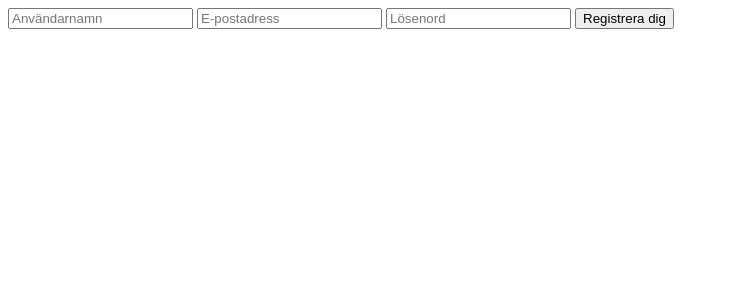
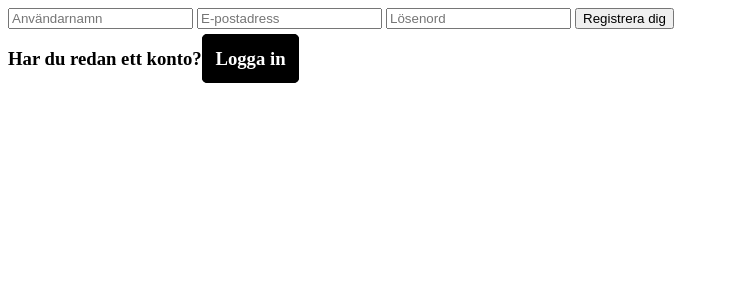
Before and after one commit to xzzaaa/FULLSTACK, a PHP site: page /register.php in a window 1280 px wide. Shown: the top 300 px of the page, without its empty margins (0-729 px from the left). Run offline with PHP 8.4, Linux system fonts and the light colour scheme.

Commit message:
bodi commit

```diff
--- a/public_html/register.php
+++ b/public_html/register.php
@@ -58,6 +58,10 @@ if ($_SERVER['REQUEST_METHOD'] === 'POST') {
             <button type="submit">Registrera dig</button>
         </form>
 
+
+
+
+    <h3>Har du redan ett konto?<a href="Login.php">Logga in</a></h3>
     </div>
     </div>
     <p id="response"></p>
```
